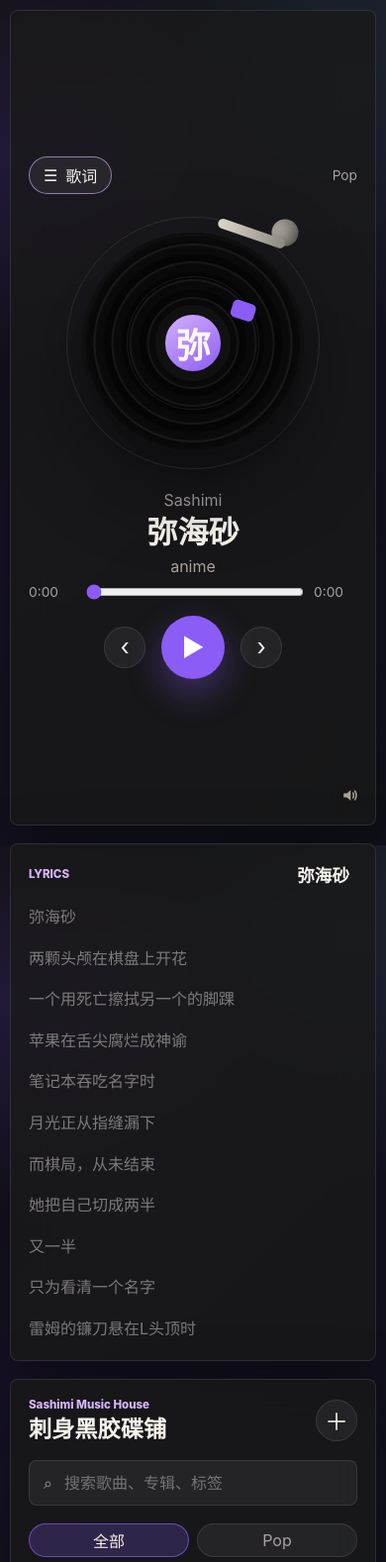
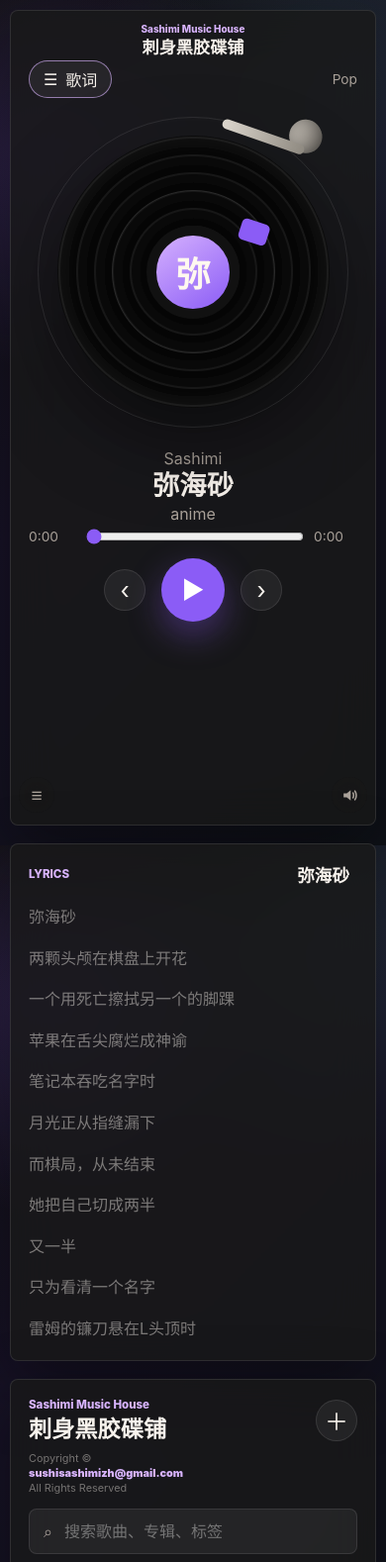
Before and after one commit to sushisashimizh/sashimimusichouse, a plain HTML site: page index.html in a window 390 px wide. Shown: the top 1578 px of the page at 99% size. Drawn offline with Linux system fonts and the light colour scheme.

Commit message:
UI optimized

```diff
--- a/app.js
+++ b/app.js
@@ -450,6 +450,10 @@ const els = {
   playButton: document.querySelector("#playButton"),
   prevButton: document.querySelector("#prevButton"),
   nextButton: document.querySelector("#nextButton"),
+  queueButton: document.querySelector("#queueButton"),
+  queueOverlay: document.querySelector("#queueOverlay"),
+  queueCloseButton: document.querySelector("#queueCloseButton"),
+  queuePlaylist: document.querySelector("#queuePlaylist"),
   seekBar: document.querySelector("#seekBar"),
   muteButton: document.querySelector("#muteButton"),
   volumeBar: document.querySelector("#volumeBar"),
@@ -639,6 +643,43 @@ function renderPlaylist() {
   }
 }
 
+function renderQueuePlaylist() {
+  els.queuePlaylist.innerHTML = "";
+
+  state.tracks.forEach((track, index) => {
+    const item = document.createElement("li");
+    const button = document.createElement("button");
+    button.className = `track-row${index === state.currentIndex ? " active" : ""}`;
+    button.type = "button";
+    const textWrap = document.createElement("span");
+    const title = document.createElement("strong");
+    const detail = document.createElement("span");
+    const trackIndex = document.createElement("span");
+
+    title.textContent = track.title;
+    detail.textContent = `${track.artist} · ${(track.genres || [track.album])[0] || track.album}`;
+    trackIndex.className = "track-index";
+    trackIndex.textContent = String(index + 1).padStart(2, "0");
+    textWrap.append(title, detail);
+    button.append(textWrap, trackIndex);
+    button.addEventListener("click", () => {
+      selectTrack(index, true);
+      closeQueue();
+    });
+    item.appendChild(button);
+    els.queuePlaylist.appendChild(item);
+  });
+}
+
+function openQueue() {
+  renderQueuePlaylist();
+  els.queueOverlay.classList.remove("hidden");
+}
+
+function closeQueue() {
+  els.queueOverlay.classList.add("hidden");
+}
+
 function renderLyrics() {
   const current = state.tracks[state.currentIndex];
   state.lyricLines = parseLyrics(current?.lyrics || "");
@@ -677,6 +718,7 @@ function updateTrackMeta() {
   els.duration.textContent = "0:00";
   renderLyrics();
   renderPlaylist();
+  renderQueuePlaylist();
 }
 
 function tagLabel(tag) {
@@ -969,6 +1011,11 @@ els.playButton.addEventListener("click", () => {
 
 els.prevButton.addEventListener("click", () => selectTrack(state.currentIndex - 1, true));
 els.nextButton.addEventListener("click", () => selectTrack(state.currentIndex + 1, true));
+els.queueButton.addEventListener("click", openQueue);
+els.queueCloseButton.addEventListener("click", closeQueue);
+els.queueOverlay.addEventListener("click", (event) => {
+  if (event.target === els.queueOverlay) closeQueue();
+});
 
 els.seekBar.addEventListener("input", () => {
   const duration = els.audio.duration;
@@ -1039,6 +1086,10 @@ document.addEventListener("keydown", (event) => {
     closeMaker();
     return;
   }
+  if (event.code === "Escape" && !els.queueOverlay.classList.contains("hidden")) {
+    closeQueue();
+    return;
+  }
   if (isTyping) return;
   if (event.code === "Space") {
     event.preventDefault();
--- a/index.html
+++ b/index.html
@@ -19,6 +19,12 @@
           </button>
           <input id="fileInput" class="hidden-input" type="file" accept="audio/*,.lrc" multiple />
         </div>
+
+        <p class="copyright-note">
+          <span>Copyright ©</span>
+          <strong>sushisashimizh@gmail.com</strong>
+          <span>All Rights Reserved</span>
+        </p>
 
         <label class="search-box">
           <span aria-hidden="true">⌕</span>
@@ -43,6 +49,11 @@
       </section>
 
       <section class="player-stage" aria-label="播放器">
+        <div class="player-brand">
+          <p class="eyebrow">Sashimi Music House</p>
+          <p>刺身黑胶碟铺</p>
+        </div>
+
         <div class="stage-topbar">
           <div class="topbar-actions">
             <button class="ghost-button" id="lyricsToggle" type="button" aria-pressed="true">
@@ -88,6 +99,10 @@
           <button class="play-button" id="playButton" type="button" title="播放/暂停" aria-label="播放/暂停">▶</button>
           <button class="icon-button" id="nextButton" type="button" title="下一首" aria-label="下一首">›</button>
         </div>
+
+        <button class="icon-button queue-button" id="queueButton" type="button" title="打开歌单" aria-label="打开歌单">
+          <span aria-hidden="true">≡</span>
+        </button>
 
         <div class="volume-control">
           <button class="icon-button volume-button" id="muteButton" type="button" title="音量" aria-label="音量">
@@ -164,6 +179,19 @@
       </div>
     </section>
 
+    <section class="queue-overlay hidden" id="queueOverlay" aria-label="移动歌单">
+      <div class="queue-panel">
+        <div class="queue-head">
+          <div>
+            <p class="eyebrow">PLAYLIST</p>
+            <h2>选择播放</h2>
+          </div>
+          <button class="icon-button" id="queueCloseButton" type="button" title="关闭歌单" aria-label="关闭歌单">×</button>
+        </div>
+        <ol class="playlist queue-playlist" id="queuePlaylist"></ol>
+      </div>
+    </section>
+
     <div class="toast" id="toast" role="status" aria-live="polite"></div>
     <audio id="audio" preload="metadata"></audio>
     <script src="./app.js"></script>
--- a/styles.css
+++ b/styles.css
@@ -85,6 +85,20 @@ button {
   align-items: center;
   justify-content: space-between;
   gap: 12px;
+}
+
+.copyright-note {
+  display: grid;
+  gap: 1px;
+  margin: -8px 0 -4px;
+  color: rgba(247, 242, 236, 0.42);
+  font-size: 0.68rem;
+  line-height: 1.25;
+}
+
+.copyright-note strong {
+  color: var(--accent-2);
+  font-weight: 900;
 }
 
 .eyebrow,
@@ -243,9 +257,16 @@ button:disabled {
   white-space: nowrap;
 }
 
+.track-row > span:first-child {
+  flex: 1 1 auto;
+  min-width: 0;
+}
+
 .track-index {
+  flex: 0 0 28px;
   color: var(--accent-2);
   font-weight: 800;
+  text-align: right;
 }
 
 .player-stage {
@@ -261,7 +282,27 @@ button:disabled {
 
 .stage-topbar {
   width: 100%;
-  margin-bottom: 22px;
+  margin-bottom: 18px;
+}
+
+.player-brand {
+  position: relative;
+  width: 100%;
+  margin-bottom: 10px;
+  text-align: center;
+}
+
+.player-brand .eyebrow {
+  margin-bottom: 3px;
+  font-size: 0.68rem;
+}
+
+.player-brand p:last-child {
+  margin: 0;
+  color: var(--text);
+  font-size: clamp(0.98rem, 1.45vw, 1.25rem);
+  font-weight: 900;
+  line-height: 1.12;
 }
 
 .topbar-actions {
@@ -474,9 +515,23 @@ input[type="range"] {
   z-index: 4;
   display: grid;
   place-items: end right;
-  width: 132px;
-  height: 220px;
-  pointer-events: auto;
+  width: 42px;
+  height: 42px;
+  pointer-events: none;
+}
+
+.queue-button {
+  position: absolute;
+  left: 8px;
+  bottom: 14px;
+  z-index: 4;
+  width: 36px;
+  height: 36px;
+  border-color: transparent;
+  background: rgba(25, 25, 25, 0.42);
+  color: var(--muted);
+  font-size: 1.2rem;
+  backdrop-filter: blur(12px);
 }
 
 .volume-button {
@@ -553,6 +608,8 @@ input[type="range"] {
 }
 
 .volume-control:hover .volume-popover,
+.volume-button:hover + .volume-popover,
+.volume-popover:hover,
 .volume-control:focus-within .volume-popover {
   opacity: 1;
   pointer-events: auto;
@@ -604,6 +661,55 @@ input[type="range"] {
 
 .maker-overlay.hidden {
   display: none;
+}
+
+.queue-overlay {
+  position: fixed;
+  inset: 0;
+  z-index: 11;
+  display: flex;
+  align-items: flex-end;
+  justify-content: center;
+  padding: 12px;
+  background: rgba(7, 7, 7, 0.5);
+  backdrop-filter: blur(10px);
+}
+
+.queue-overlay.hidden {
+  display: none;
+}
+
+.queue-panel {
+  width: min(560px, 100%);
+  max-height: min(540px, 76vh);
+  display: flex;
+  flex-direction: column;
+  border: 1px solid var(--line);
+  border-radius: 8px;
+  background: rgba(25, 25, 25, 0.97);
+  box-shadow: var(--shadow);
+  overflow: hidden;
+}
+
+.queue-head {
+  display: flex;
+  align-items: center;
+  justify-content: space-between;
+  gap: 12px;
+  padding: 18px;
+  border-bottom: 1px solid var(--line);
+}
+
+.queue-head h2 {
+  margin: 0;
+  font-size: 1.35rem;
+}
+
+.queue-playlist {
+  flex: 1;
+  min-height: 0;
+  overflow: auto;
+  padding: 14px;
 }
 
 .maker-panel {
@@ -823,7 +929,20 @@ textarea:focus {
   .player-stage {
     order: 1;
     min-height: calc(100vh - 20px);
-    justify-content: center;
+    justify-content: flex-start;
+  }
+
+  .player-brand {
+    margin-top: -12px;
+    margin-bottom: 4px;
+  }
+
+  .player-brand .eyebrow {
+    font-size: 0.62rem;
+  }
+
+  .player-brand p:last-child {
+    font-size: clamp(0.88rem, 4.4vw, 1.12rem);
   }
 
   .lyrics-panel {
@@ -844,6 +963,10 @@ textarea:focus {
     padding: 18px;
   }
 
+  .player-stage {
+    padding-top: 24px;
+  }
+
   .maker-panel {
     padding: 0;
   }
@@ -861,20 +984,25 @@ textarea:focus {
   }
 
   .turntable-wrap {
-    width: min(34vh, 70vw, 320px);
-    margin: 4px 0 12px;
+    width: min(43vh, 86vw, 420px);
+    margin: 2px 0 10px;
   }
 
   .stage-topbar {
-    margin-bottom: 10px;
+    margin-bottom: 6px;
+  }
+
+  .track-meta p {
+    margin-bottom: 3px;
   }
 
   .track-meta h2 {
-    font-size: clamp(1.45rem, 8vw, 2.35rem);
+    margin-bottom: 3px;
+    font-size: clamp(1.35rem, 7vw, 2.1rem);
   }
 
   .controls {
-    margin-top: 14px;
+    margin-top: 12px;
   }
 
   .volume-control {
@@ -882,6 +1010,11 @@ textarea:focus {
     bottom: 12px;
   }
 
+  .queue-button {
+    left: 8px;
+    bottom: 12px;
+  }
+
   .filter-tabs {
     grid-template-columns: repeat(auto-fit, minmax(108px, 1fr));
   }
```
